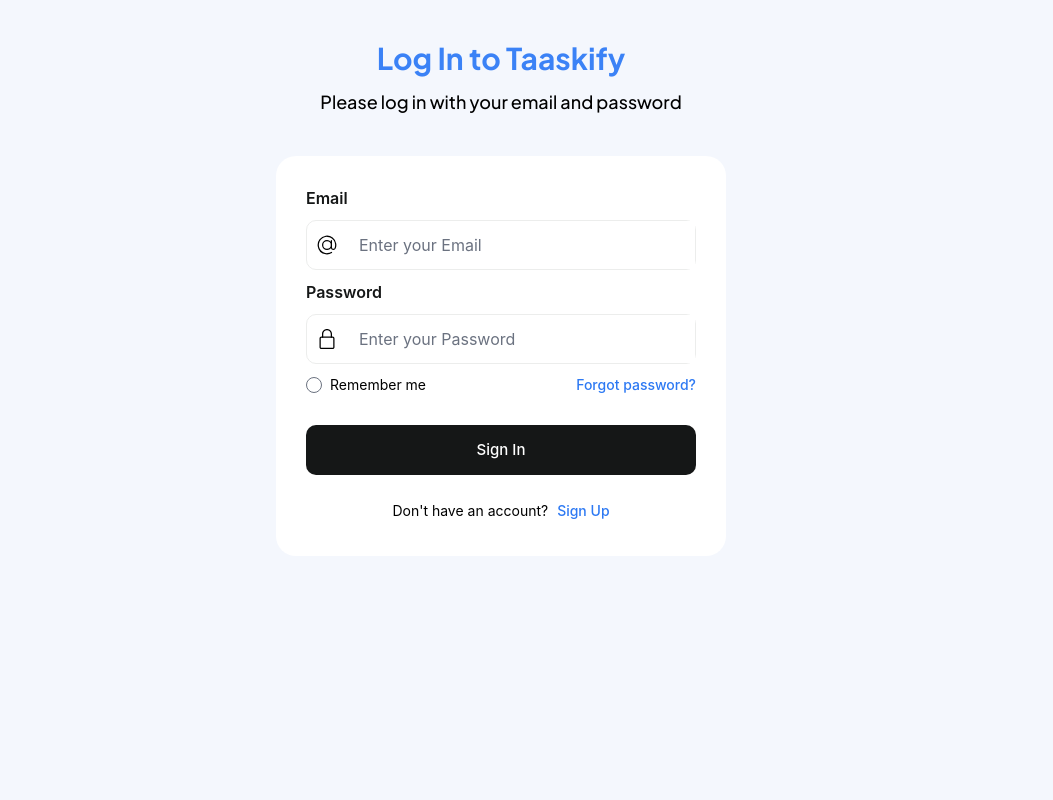
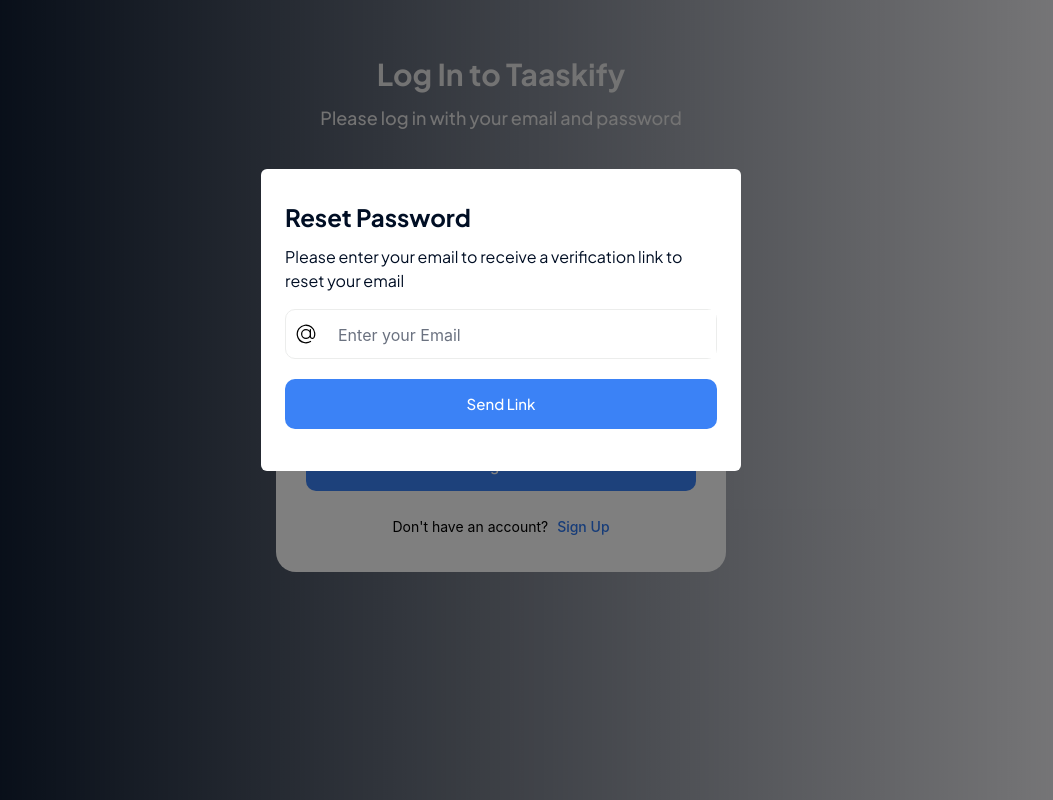
Before and after one commit to Felix221123/Taaskify, a React (Vite) app in the folder frontend/: page /login in a window 1280 px wide. Both pictures are taken after a click on the element "Forgot password?". Shown: the whole page, without its empty margins (139-1192 px from the left). Built offline with nearby package versions, Linux system fonts and the light colour scheme.

Commit message:
Add : added a reset password container for users to provide their email to receive a link to reset their password

```diff
--- a/frontend/src/App/TaaskifyApp.tsx
+++ b/frontend/src/App/TaaskifyApp.tsx
@@ -114,6 +114,12 @@
       theme === 'light' ? '#F4F7FD' : '#2B2C37';
   }, [theme]);
 
+  // handles the bg color
+  useEffect(() => {
+    document.body.style.background = "rgb(0,14,36)";
+    document.body.style.background = "linear-gradient(90deg, rgba(0,14,36,1) 4%, rgba(166,17,180,0.013064600840336116) 100%, rgba(0,212,255,1) 100%)";
+  }, []);
+
   // theme to handle the new column container
   const handleBgTheme:React.CSSProperties = {
     background: theme === "dark" ? "linear-gradient(to bottom,rgba(43, 44, 55, 0.9) 0%,rgba(43, 44, 55, 0.5) 100%)" : "linear-gradient(to bottom,rgba(233, 239, 250, 1) 0%,rgba(233, 239, 250, 0.5) 100%)"
--- /dev/null
+++ b/frontend/src/Auth/ForgotPassword.tsx
@@ -0,0 +1,38 @@
+import React from 'react'
+import "./formsStyles.css"
+import Email from "/src/assets/email.svg"
+
+
+
+
+export const ForgotPassword: React.FC = () => {
+  return (
+    <>
+      <div className="forgotPasswordMainContainer">
+        <div className="Intro flex flex-col gap-y-3">
+          <article className="textClr1 font-bold text-left text-2xl">Reset Password</article>
+          <p className="textClr1 text text-left font-normal text-base">Please enter your email to receive a verification link to reset your email</p>
+        </div>
+        <form action="">
+          <div className="flex-column">
+            <label htmlFor="emailAddress"></label>
+          </div>
+          <div className="inputForm">
+            <img src={Email} alt="email icon" />
+            <input
+              placeholder="Enter your Email"
+              id="emailAddress"
+              // {...register("emailAddress", { required: "Email is required" })}
+              className="input"
+              type="text"
+            // style={errors.emailAddress || logInError ? { border: "2px solid red", outline: "none" } : {}}
+            />
+          </div>
+          <button className="button-submit" type="submit">Send Link</button>
+        </form>
+
+
+      </div>
+    </>
+  )
+}
--- a/frontend/src/Auth/LogIn.tsx
+++ b/frontend/src/Auth/LogIn.tsx
@@ -2,21 +2,22 @@
 import Password from "/src/assets/password.svg"
 import { useNavigate } from "react-router-dom"
 import "./formsStyles.css"
-import React, { useEffect, useState } from "react"
+import React, { useEffect, useRef, useState } from "react"
 import { LogInModalProps, LogInUserProps } from "../components/Interface/UserApiInterface"
 import { useForm } from "react-hook-form"
 import LogInUserApi from "../packages/Api/UserApi/LogInUserApi"
 import { AnimatePresence, motion } from "framer-motion"
 import { Loading } from "../components/Containers/Loading"
 import "../components/Containers/ContainersStyles.css"
-
-
+import { ForgotPassword } from "./ForgotPassword"
 
 
 
 export const LogIn: React.FC<LogInModalProps> = ({ onLogInSuccessful }) => {
   const [successfulLogIn, setSuccessfulLogIn] = useState<boolean>(false);
   const [logInError, setLogInError] = useState<boolean>(false);
+  const [forgotPassword, setForgotPassword] = useState<boolean>(false);
+  const forgotPassContainer = useRef<HTMLDivElement>(null);
 
   // calling the useNavigate component
   const navigate = useNavigate();
@@ -26,11 +27,6 @@
     const routeFormat = route.replace(/\s+/g, '-').toLowerCase()
     navigate(`/${routeFormat}/`)
   };
-
-  // changing the bg of the body element in the App
-  useEffect(() => {
-    document.body.style.backgroundColor = "#F4F7FD"
-  }, []);
 
   // using the react hook forms to define the login for users
   const { register, handleSubmit, formState: { errors, isSubmitting } } = useForm<LogInUserProps>();
@@ -45,16 +41,12 @@
         setLogInError(false);
         onLogInSuccessful(user);
 
-
         // Delay navigation by 10 seconds
         setTimeout(() => {
           setSuccessfulLogIn(false);
           navigate("/taaskify");
         }, 5000);
       }
-
-      console.log(`user has been successfully logged in`);
-
 
     } catch (error) {
       const errorMessage = "An unexpected error occurred. Please try again.";
@@ -70,13 +62,40 @@
     exit: { opacity: 0 },
   });
 
+  // function to handle forgot password container
+  const handleForgotPassword = () => {
+    setForgotPassword(true);
+  }
+
+  // handles the bg color
+  useEffect(() => {
+    document.body.style.background = "rgb(0,14,36)";
+    document.body.style.background = "linear-gradient(90deg, rgba(0,14,36,1) 4%, rgba(166,17,180,0.013064600840336116) 100%, rgba(0,212,255,1) 100%)";
+  }, []);
+
+
+  // useEffect hook to handle clicks outside container
+  useEffect(() => {
+    const handleClickOutside = (event:MouseEvent) => {
+      if (forgotPassword && forgotPassContainer.current && !forgotPassContainer.current.contains(event.target as Node)){
+        setForgotPassword(false);
+      }
+    }
+
+    document.addEventListener('mousedown', handleClickOutside);
+    return () => {
+      document.removeEventListener('mousedown', handleClickOutside);
+    };
+
+  }, [forgotPassword])
+
   return (
     <>
-      <div className="Intro flex flex-col gap-y-3 mt-10">
-        <article className="font-bold text-center text-3xl text-blue-500">Log In to Taaskify</article>
-        <p className="text text-center font-medium text-lg px-3">Please log in with your email and password</p>
+      <div className="Intro flex flex-col gap-y-3 mt-14">
+        <article className="textClr font-bold text-center text-3xl">Log In to Taaskify</article>
+        <p className="textClr text text-center font-medium text-lg px-3">Please log in with your email and password</p>
       </div>
-      <div className="formContainer" data-testid="loginContainer">
+      <div className="formContainer mb-10" data-testid="loginContainer">
         <form className="LogInform" action="" method="post" onSubmit={handleSubmit(onLogInSubmit)}>
           <div className="flex-column">
             <label htmlFor="emailAddress">Email </label>
@@ -111,7 +130,7 @@
               <input type="radio" />
               <label>Remember me </label>
             </div>
-            <span className="span">Forgot password?</span>
+            <span className="span" onClick={handleForgotPassword}>Forgot password?</span>
           </div>
           {logInError && <span className="error-text text-xs text-center text-red-500">Invalid Credentials</span>}
           <button className="button-submit" type="submit" disabled={isSubmitting}>Sign In</button>
@@ -139,7 +158,25 @@
       </AnimatePresence>
 
 
+      <AnimatePresence>
+        {forgotPassword && (
+          <motion.div
+            className="spinAnimation"
+            initial={getMenuAnimationForSpin().hidden}
+            animate={getMenuAnimationForSpin().visible}
+            exit={getMenuAnimationForSpin().exit}
+            transition={{ duration: 0.5 }}
+            ref={forgotPassContainer}
+            data-testid="forgotPasswordContainer"
+          >
+            <ForgotPassword />
+          </motion.div>
+        )}
+      </AnimatePresence>
+
+
       {successfulLogIn && <div id="overLayEffect"></div>}
+      {forgotPassword && <div id="overLayEffect"></div>}
     </>
   );
 };
--- a/frontend/src/Auth/SignUp.tsx
+++ b/frontend/src/Auth/SignUp.tsx
@@ -1,4 +1,4 @@
-import React, { useEffect, useState } from "react"
+import React, { useState, useEffect } from "react"
 import Email from "/src/assets/email.svg"
 import Password from "/src/assets/password.svg"
 import { useNavigate } from "react-router-dom"
@@ -24,12 +24,6 @@
     const routeFormat = route.replace(/\s+/g, '-').toLowerCase()
     navigate(`/${routeFormat}/`)
   };
-
-  // changing the bg of the body element in the App
-  useEffect(() => {
-    document.body.style.backgroundColor = "#F4F7FD"
-  }, []);
-
   // using the react hook forms to define the signup for users
   const { register, handleSubmit, watch, formState: { errors, isSubmitting } } = useForm<SignUpUserProps>();
 
@@ -68,15 +62,21 @@
     exit: { opacity: 0 },
   });
 
+    // handles the bg color
+    useEffect(() => {
+      document.body.style.background = "rgb(0,14,36)";
+      document.body.style.background = "linear-gradient(90deg, rgba(0,14,36,1) 4%, rgba(166,17,180,0.013064600840336116) 100%, rgba(0,212,255,1) 100%)";
+    }, []);
+
 
   return (
     <>
-      <div className="Intro flex flex-col gap-y-3 mt-10">
-        <article className="font-bold text-center text-4xl text-blue-500">Sign Up to Taaskify</article>
-        <p className="text text-center font-medium text-lg">Please fill the info to sign up</p>
+      <div className="Intro flex flex-col gap-y-3 mt-14">
+        <article className="textClr font-bold text-center text-4xl">Sign Up to Taaskify</article>
+        <p className="textClr text text-center font-medium text-lg">Please fill the info to sign up</p>
       </div>
 
-      <div className="formContainer mb-8" data-testid="signUpContainer">
+      <div className="formContainer mb-10" data-testid="signUpContainer">
         {/* forms submission here */}
         <form action="" method="post" onSubmit={handleSubmit(onSignUpSubmit)} className="LogInform flex flex-col gap-y-2">
           {/* user name */}
--- a/frontend/src/Auth/UpdatePassword.tsx
+++ b/frontend/src/Auth/UpdatePassword.tsx
@@ -1,4 +1,4 @@
-import React, { useEffect, useState } from "react"
+import React, { useState, useEffect } from "react"
 import { useNavigate } from "react-router-dom";
 import "./formsStyles.css"
 import { useForm } from "react-hook-form";
@@ -14,16 +14,11 @@
 
 export const UpdatePassword: React.FC = () => {
   const [passwordResetSuccess, setPasswordResetSuccess] = useState<boolean>(false);
-  const [passwordError ,setPasswordError] = useState<string>("")
+  const [passwordError, setPasswordError] = useState<string>("")
 
 
   // calling the useNavigate component
   const navigate = useNavigate();
-
-  // changing the bg of the body element in the App
-  useEffect(() => {
-    document.body.style.backgroundColor = "#F4F7FD"
-  }, []);
 
 
   // animations for navbar container on mobile
@@ -44,7 +39,7 @@
 
 
   // async function to allow users to reset their password if they are already logged in
-  async function onPasswordReset(data:UpdateLoggedInUsersPasswordProps) {
+  async function onPasswordReset(data: UpdateLoggedInUsersPasswordProps) {
     if (currentPassword === newPassword) {
       setPasswordError("Current and New Password must be different")
       return;
@@ -76,13 +71,19 @@
     }
   }
 
+  // handles the bg color
+  useEffect(() => {
+    document.body.style.background = "rgb(0,14,36)";
+    document.body.style.background = "linear-gradient(90deg, rgba(0,14,36,1) 4%, rgba(166,17,180,0.013064600840336116) 100%, rgba(0,212,255,1) 100%)";
+  }, []);
+
 
 
   return (
     <>
       <div className="Intro flex flex-col gap-y-3 mt-10">
-        <article className="font-bold text-center text-3xl text-blue-500">Update Your Password</article>
-        <p className="text text-center font-medium text-lg px-3">Please enter your current password and your new password</p>
+        <article className="textClr font-bold text-center text-3xl">Update Your Password</article>
+        <p className="textClr text text-center font-medium text-lg px-3">Please enter your current password and your new password</p>
       </div>
       <div className="formContainer" data-testid="loginContainer">
         <form className="LogInform" action="" method="post" onSubmit={handleSubmit(onPasswordReset)}>
--- a/frontend/src/Auth/formsStyles.css
+++ b/frontend/src/Auth/formsStyles.css
@@ -99,7 +99,7 @@
 
 .button-submit {
   margin: 20px 0 10px 0;
-  background-color: #151717;
+  background-color: #3b82f6;
   border: none;
   color: white;
   font-size: 15px;
@@ -146,3 +146,29 @@
   left: 50%;
   transform: translate(-50%, -50%);
 }
+
+.textClr{
+  color:#e7e6e6;
+}
+
+.textClr1{
+  color:#000e24;
+}
+
+
+.forgotPasswordMainContainer{
+  width: 21.4375rem;
+  height: auto;
+  border-radius: 0.375rem;
+  display: flex;
+  flex-direction: column;
+  row-gap: 1rem;
+  padding: 2rem 1.5rem;
+  background-color: #ffffff;
+}
+
+@media (min-width:767px) {
+  .forgotPasswordMainContainer{
+    width: 30rem;
+  }
+}
--- a/frontend/src/Icons/CloseIcon.tsx
+++ b/frontend/src/Icons/CloseIcon.tsx
@@ -12,7 +12,7 @@
   return (
     <>
       <svg xmlns="http://www.w3.org/2000/svg" width="24" onMouseOver={handleHovered}
-        onMouseLeave={handleNotHovered} height="24" viewBox="0 0 24 24" fill="none" stroke={isHovered ? '#EA5555' : '#828FA3'} stroke-width="2" stroke-linecap="round" stroke-linejoin="round" className="cursor-pointer feather feather-x">
+        onMouseLeave={handleNotHovered} height="24" viewBox="0 0 24 24" fill="none" stroke={isHovered ? '#EA5555' : '#828FA3'} strokeWidth="2" strokeLinecap="round" strokeLinejoin="round" className="cursor-pointer feather feather-x">
         <line x1="18" y1="6" x2="6" y2="18" /><line x1="6" y1="6" x2="18" y2="18" />
       </svg>
     </>
--- a/frontend/src/Routes/AppRoute.tsx
+++ b/frontend/src/Routes/AppRoute.tsx
@@ -23,7 +23,6 @@
   }
 
   console.log(user);
-
 
   return (
     <>
--- a/frontend/src/components/Navbar/Navbar.tsx
+++ b/frontend/src/components/Navbar/Navbar.tsx
@@ -19,6 +19,9 @@
 import { SettingsContainer } from '../Containers/SettingsContainer';
 import { ProfileContainer } from '../Containers/ProfileContainer';
 import { Loading } from '../Containers/Loading';
+
+
+
 
 export const Navbar: React.FC<NavbarProps> = ({ boards, onBoardChange }) => {
   const [menuVisibility, setMenuVisibility] = useState<boolean>(false);
```
